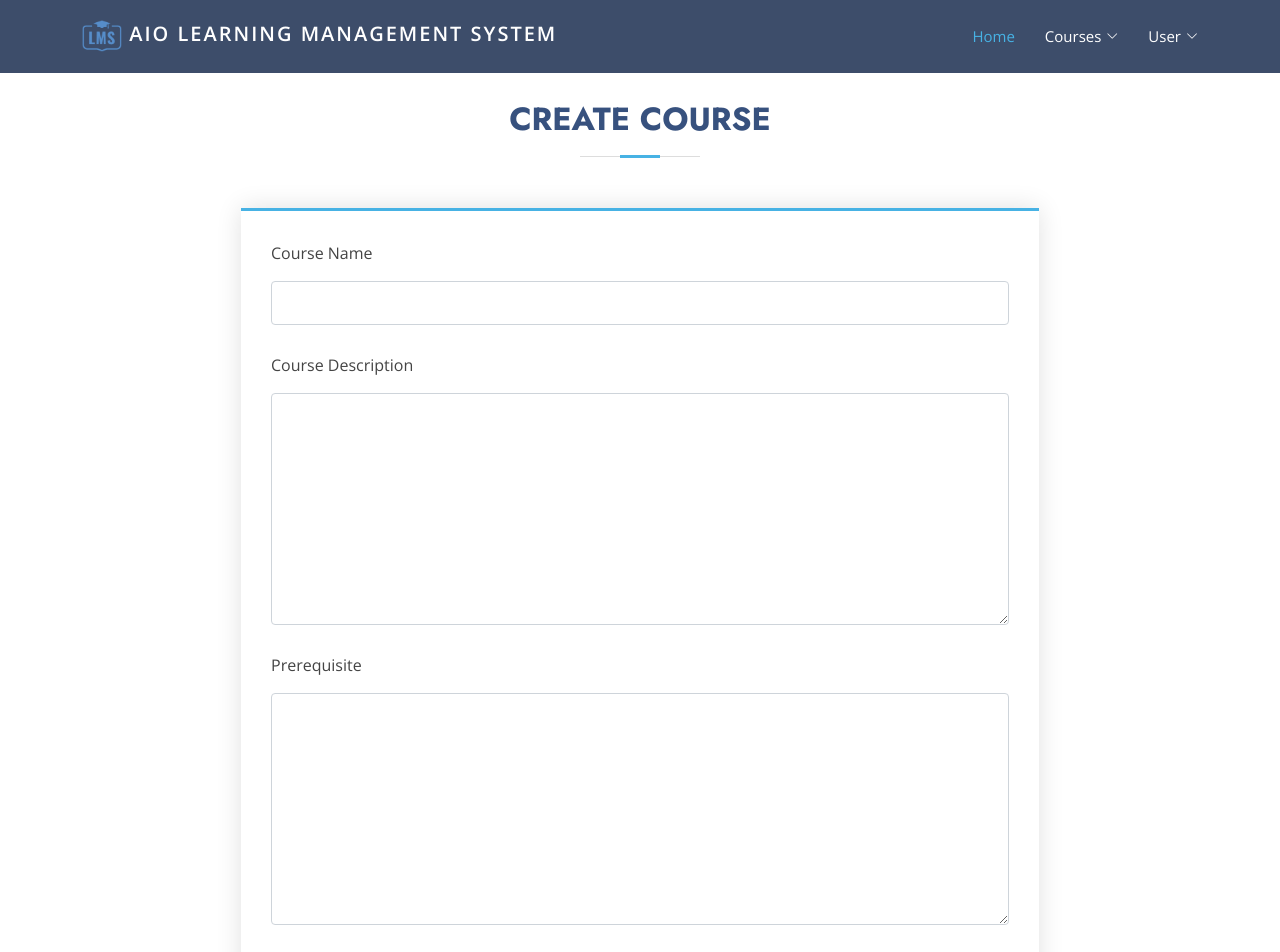
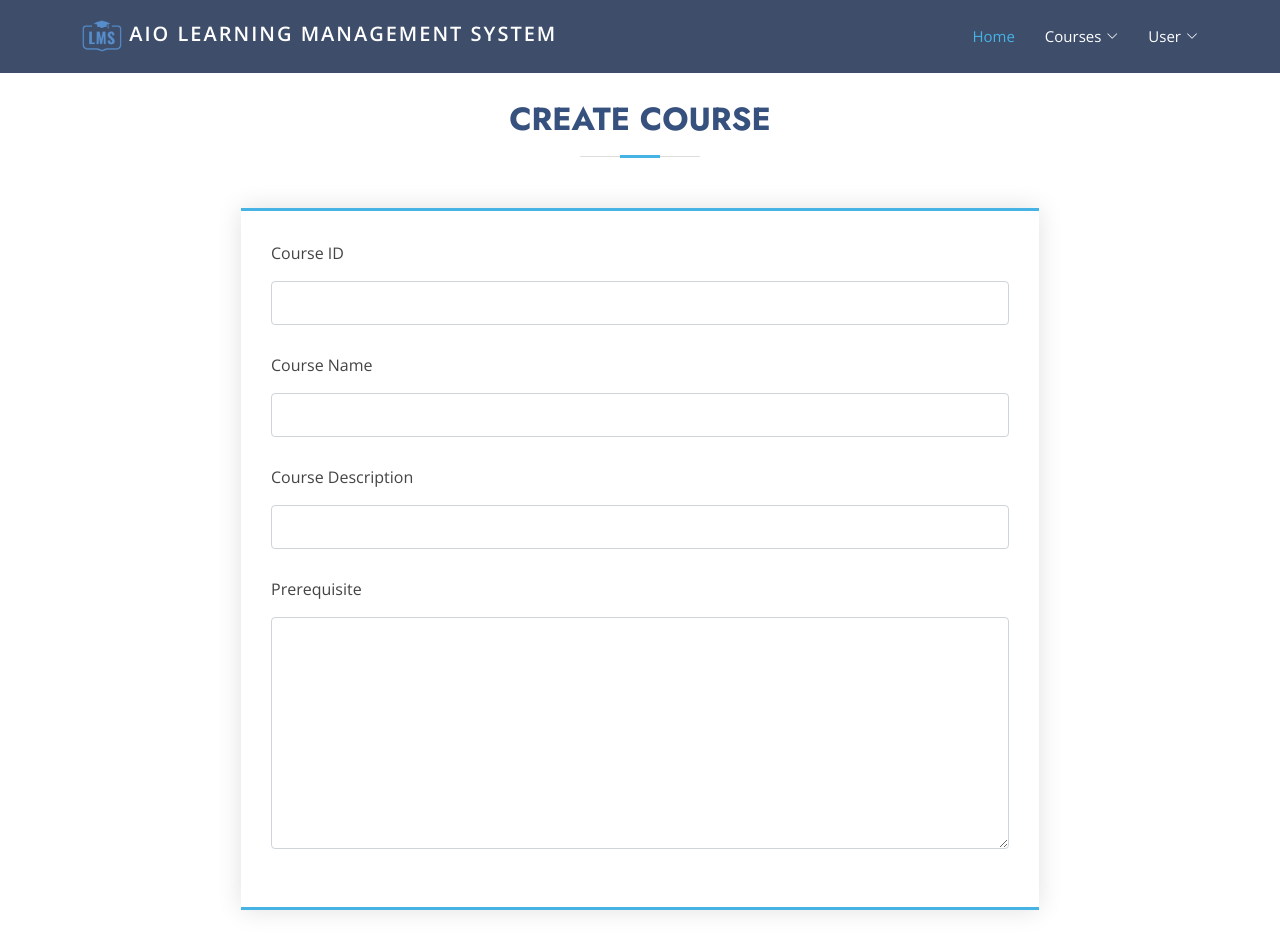
Before and after one commit to verwinkwasmu/SPM_Project_Application, a Nuxt app: page /CreateCourse in a window 1280 px wide. Shown: the top 952 px of the page. Built offline with nearby package versions, Linux system fonts and the light colour scheme.

Commit message:
created part 1 of the integration

```diff
--- a/pages/CreateCourse.vue
+++ b/pages/CreateCourse.vue
@@ -1,6 +1,6 @@
 <template>
   <div>
-        <Header/>
+    <Header />
 
     <!--<Homepage/>
        -->
@@ -11,8 +11,6 @@
         </div>
 
         <div class="row">
-
-
           <div class="col-lg-8" id="createCourse">
             <form
               action="forms/contact.php"
@@ -21,10 +19,10 @@
               class="php-email-form"
             >
               <div class="row">
-
                 <div class="form-group">
-                    <label for="name">Course Name</label>
+                  <label for="name">Course ID</label>
                   <input
+                    v-model="courseId"
                     type="text"
                     class="form-control"
                     name="subject"
@@ -32,67 +30,100 @@
                     required
                   />
                 </div>
-
-
-
               </div>
-
+              <div class="row">
+                <div class="form-group">
+                  <label for="name">Course Name</label>
+                  <input
+                    v-model="courseName"
+                    type="text"
+                    class="form-control"
+                    name="subject"
+                    id="subject"
+                    required
+                  />
+                </div>
+              </div>
 
               <div class="form-group">
                 <label for="name">Course Description</label>
+                <input
+                  v-model="courseDescription"
+                  class="form-control"
+                  name="message"
+                  rows="10"
+                  required
+                />
+              </div>
+
+              <div class="form-group">
+                <label for="name">Prerequisite</label>
                 <textarea
+                  v-model="prerequisites"
                   class="form-control"
                   name="message"
                   rows="10"
                   required
                 ></textarea>
               </div>
-
-                <div class="form-group">
-                  <label for="name">Prerequisite</label>
-                  <textarea
-                    class="form-control"
-                    name="message"
-                    rows="10"
-                    required
-                  ></textarea>
-                </div>
-
             </form>
-
-            </div>
-
-
-
           </div>
         </div>
-
-
-
-
-
+      </div>
     </section>
 
     <div class="buttongroup">
       <div class="classCreate">
-            <a href="#" class="classCreate-btn">Create Course</a>
+        <a href="#" class="classCreate-btn" @click="createCourse"
+          >Create Course</a
+        >
       </div>
       <div class="cancel">
         <a href="ViewCourse" class="cancel-btn">Cancel</a>
       </div>
     </div>
-
-
-
-
-
-
-
-
   </div>
-
-
 </template>
 
 <script>
+import axios from "axios";
+export default {
+  data: () => ({
+    courseName: "",
+    courseDescription: "",
+    prerequisites: "",
+    courseId: "",
+    failed: false,
+    errorMessage: "",
+  }),
+  methods: {
+    createCourse(event) {
+      event.preventDefault();
+
+      const course_details = {
+        courseId: this.courseId,
+        courseName: this.courseName,
+        courseDescription: this.courseDescription,
+        prerequisites: this.prerequisites,
+      };
+      console.log(course_details)
+      axios
+        .post("http://localhost:5002/createCourse", course_details)
+        .then((response) => {
+          this.data = response;
+          console.log(this.data)
+          if (this.data.status != 201) {
+            this.failed = true
+            this.errorMessage = "unable to create course"
+            console.log(this.errorMessage)
+          }
+          else {
+            alert("its g")
+          }
+        }).catch((error) =>  {
+          this.errorMessage = error.message;
+        });
+    },
+  },
+};
 </script>
```
Lines whose indentation alone changed are shown as unchanged.
